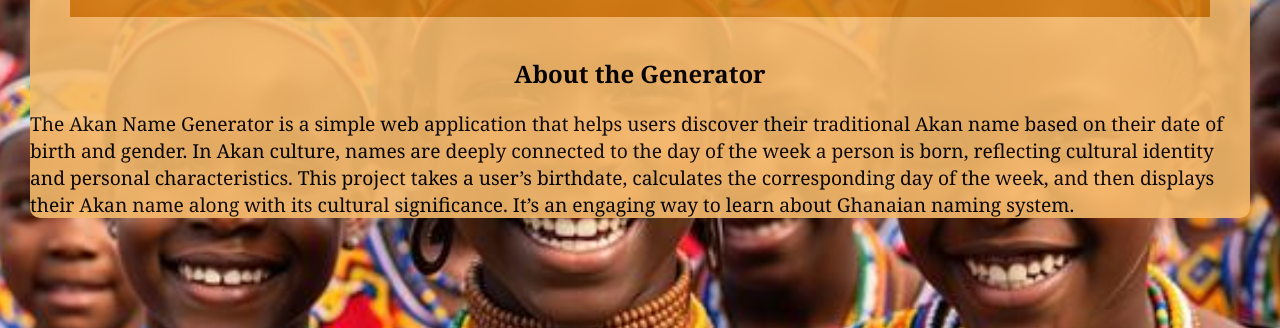
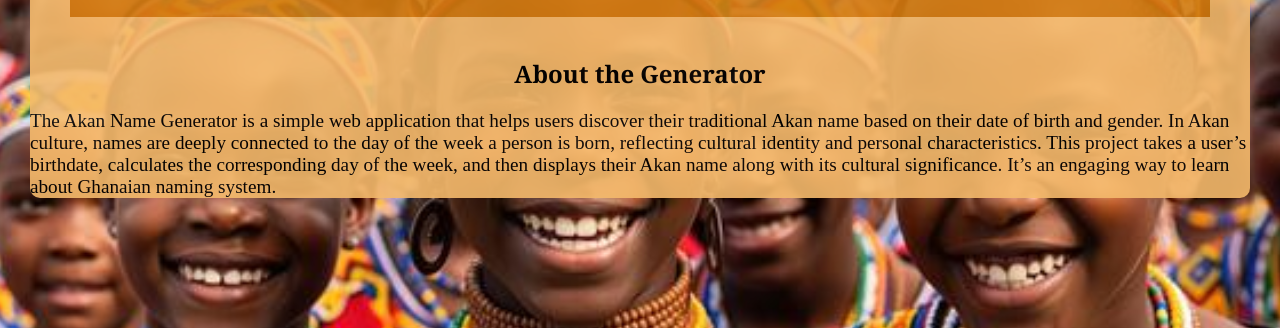
Before and after one commit to itswaititu/Akan-Name-Generator, a plain HTML site: page index.html in a window 1280 px wide. Shown: the part 166-494 px from the top of the page. Drawn offline with Linux system fonts and the light colour scheme.

Commit message:
Refactor font-family in .p1 class for consistency and improved readability

```diff
--- a/style.css
+++ b/style.css
@@ -20,7 +20,7 @@ header {
 .p1 {
   font-display: list-item;
   font-size: larger;
-  font-family: Cambria, Cochin, Georgia, Times, "Times New Roman", serif;
+  font-family: 'Times New Roman', Times, serif;
 }
 h1 {
   text-align: center;
```
